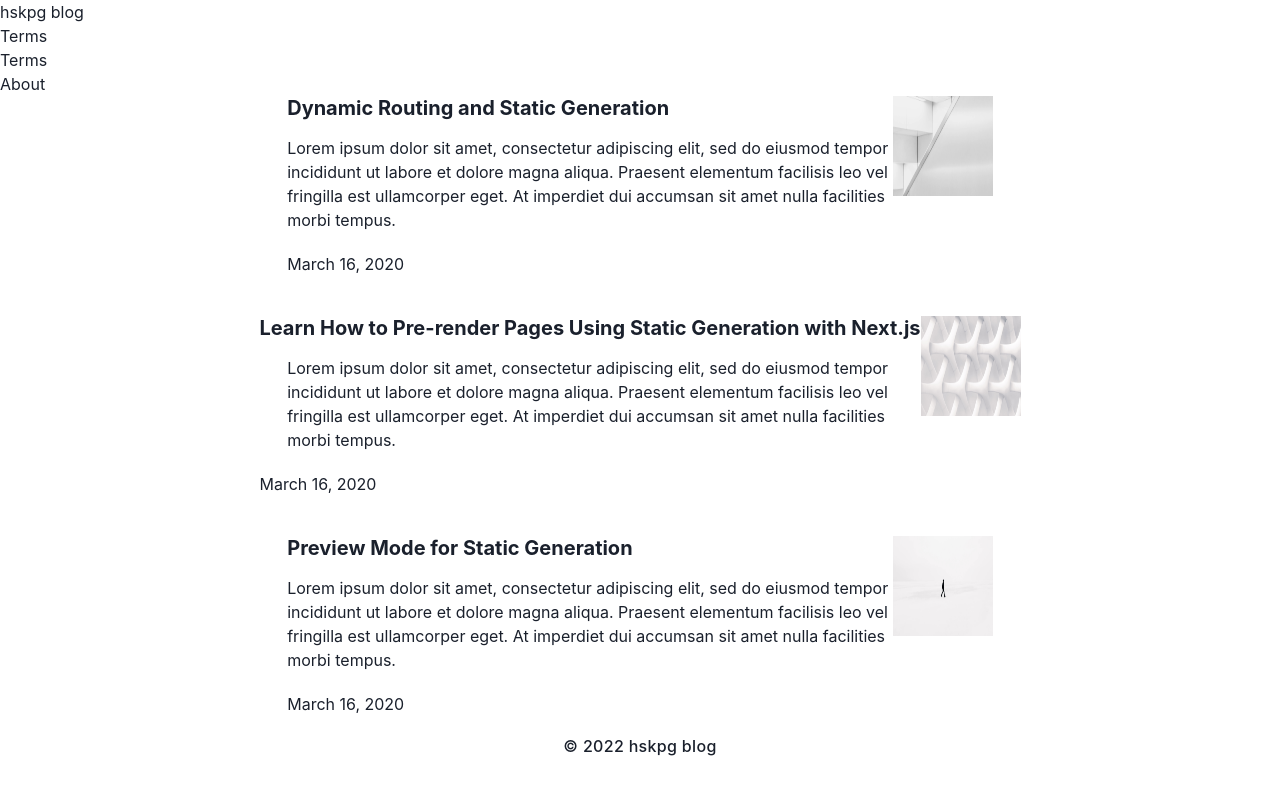
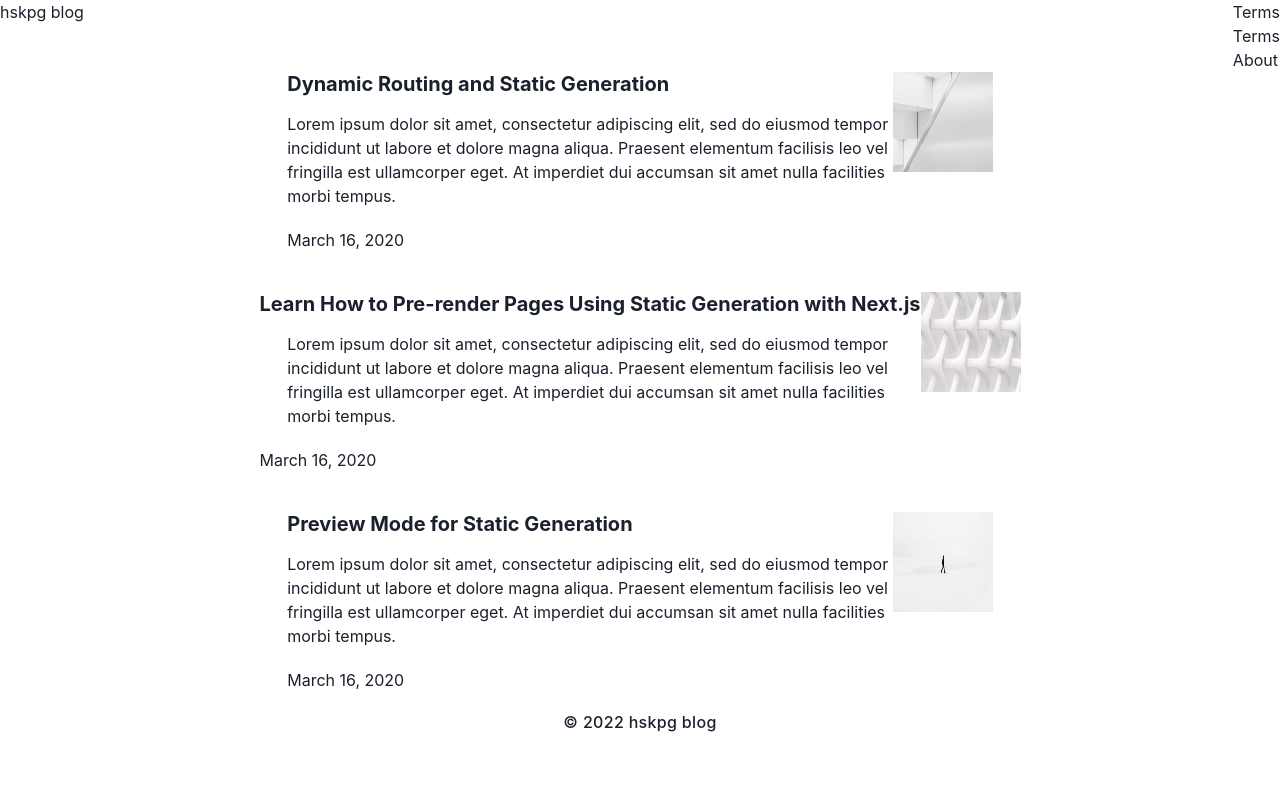
Before and after one commit to ShuntaH/next-ts-blog-template, a Next.js app: page / in a window 1280 px wide. Shown: the top 794 px of the page. Built offline with nearby package versions, Linux system fonts and the light colour scheme.

Commit message:
UPDATE: wip header tsx

```diff
--- a/src/components/header.tsx
+++ b/src/components/header.tsx
@@ -1,4 +1,4 @@
-import { Box, Link, List, ListItem } from '@chakra-ui/react'
+import { Box, Flex, Link, List, ListItem } from '@chakra-ui/react'
 import { BLOG_NAME } from "../lib/constants";
 
 type Menu = {
@@ -14,7 +14,13 @@ const Header = () => {
   ]
 
   return (
-    <nav>
+    <Flex
+      as={'nav'}
+      flexWrap={'wrap'}
+      justifyContent={"space-between"}
+      marginBlockStart={"auto"}
+      marginInlineEnd={"auto"}
+    >
       <Box>
         <Link href='/Users/mbp/develop/hskpg_blog/public'>
           {BLOG_NAME}
@@ -30,7 +36,7 @@ const Header = () => {
           )
         })}
       </List>
-    </nav>
+    </Flex>
   );
 }
 
```
